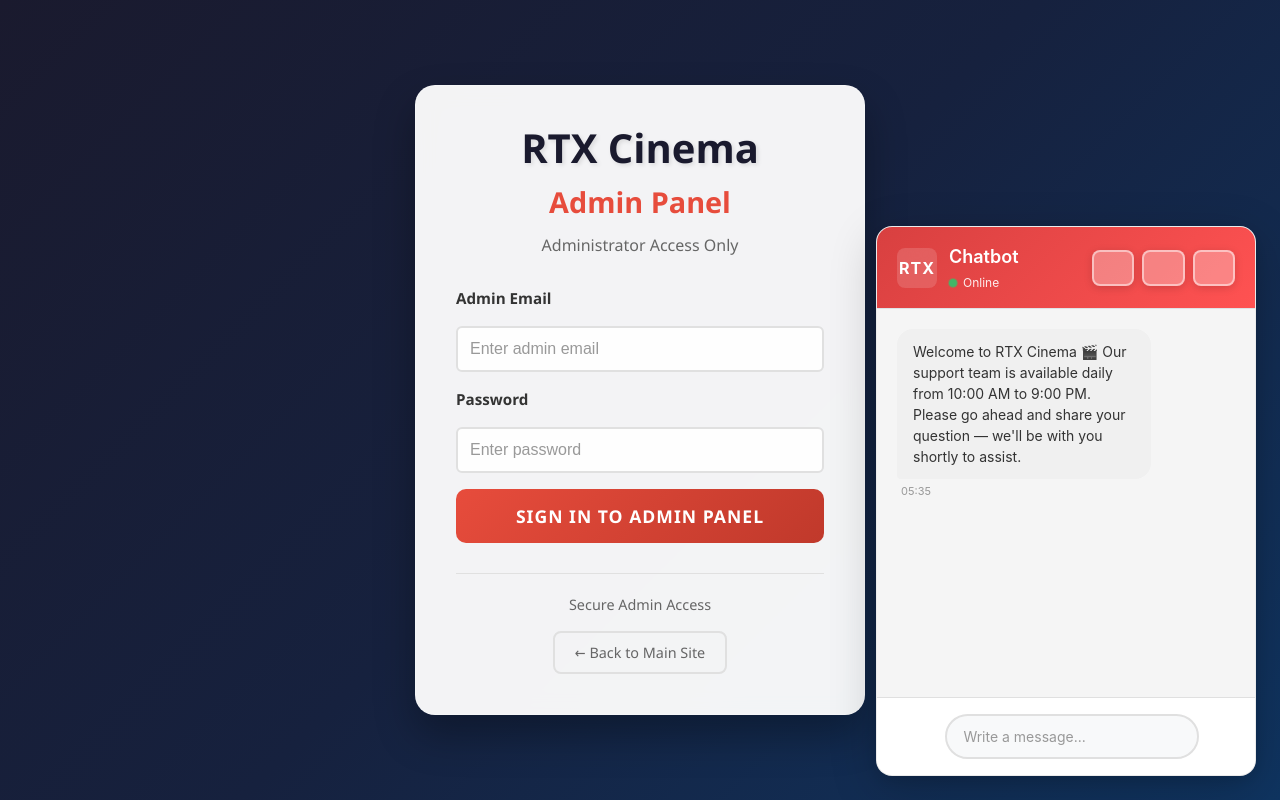
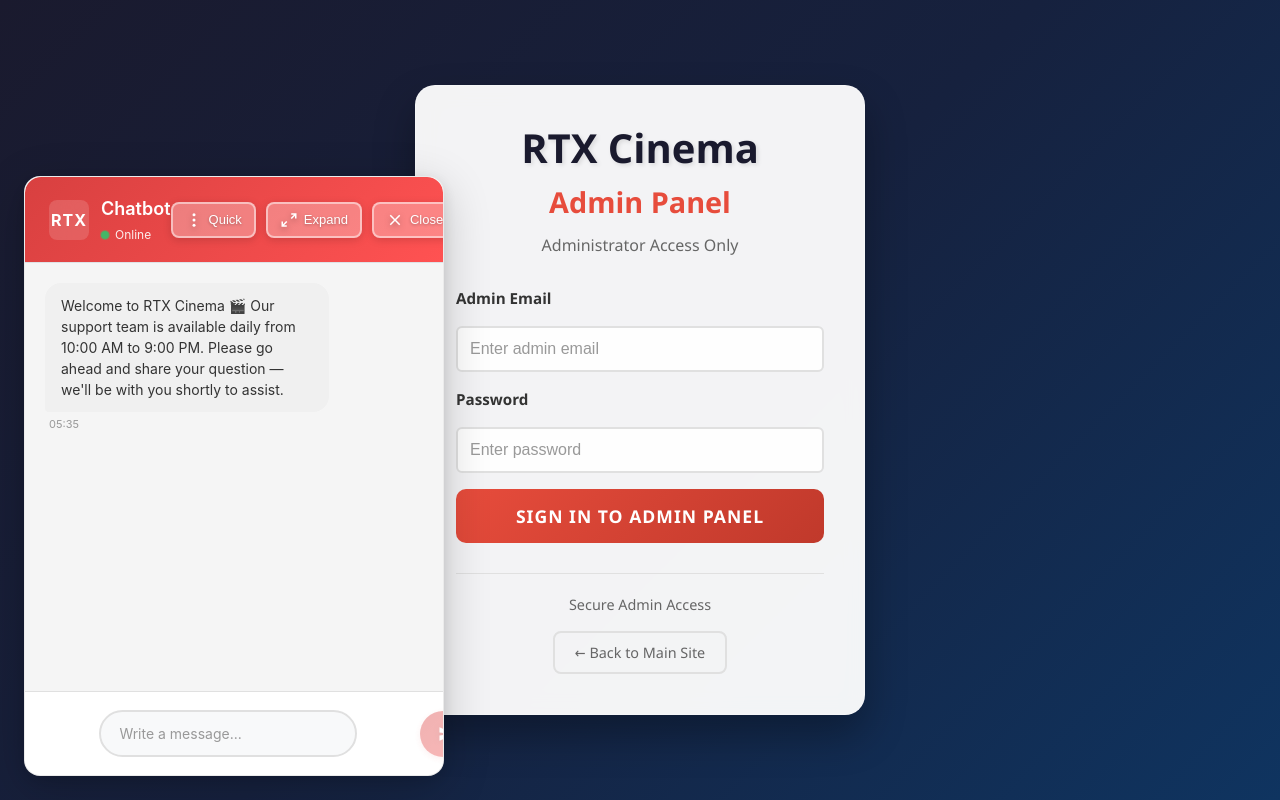
Before and after one commit to RonishStha888/FinalYearProjectMovieBooking, a React app in the folder frontend/: page /admin in a window 1280 px wide. Both pictures are taken after a click on the button "Open live chat". Built offline with nearby package versions, Linux system fonts and the light colour scheme; the HTML template or start-up script is replaced by a standard one.

Commit message:
fixing chatbot and ui issues

```diff
--- a/frontend/src/components/ChatHeader.css
+++ b/frontend/src/components/ChatHeader.css
@@ -2,10 +2,11 @@
   display: flex;
   align-items: center;
   justify-content: space-between;
-  padding: 16px 20px;
+  padding: 18px 24px;
   background: linear-gradient(135deg, #D84040 0%, #ff5252 100%);
-  border-radius: 12px 12px 0 0;
+  border-radius: 16px 16px 0 0;
   color: white;
+  min-height: 72px;
 }
 
 .header-left {
@@ -67,14 +68,14 @@
 .header-right {
   display: flex;
   align-items: center;
-  gap: 8px;
+  gap: 10px;
 }
 
 .header-button {
-  width: 36px;
+  width: auto;
+  min-width: 36px;
   height: 36px;
-  min-width: 36px;
-  min-height: 36px;
+  padding: 0 12px;
   background: rgba(255, 255, 255, 0.3);
   border: 2px solid rgba(255, 255, 255, 0.5);
   border-radius: 8px;
@@ -83,15 +84,19 @@
   display: flex;
   align-items: center;
   justify-content: center;
+  gap: 6px;
   transition: all 0.2s ease;
   flex-shrink: 0;
   box-shadow: 0 2px 8px rgba(0, 0, 0, 0.15);
+  font-family: 'DM Sans', 'Poppins', sans-serif;
+  font-size: 13px;
+  font-weight: 500;
 }
 
 .header-button:hover {
   background: rgba(255, 255, 255, 0.4);
   border-color: rgba(255, 255, 255, 0.7);
-  transform: scale(1.1);
+  transform: scale(1.05);
   box-shadow: 0 4px 12px rgba(0, 0, 0, 0.2);
 }
 
@@ -101,9 +106,15 @@
 }
 
 .header-button svg {
-  width: 20px;
-  height: 20px;
+  width: 18px;
+  height: 18px;
+  flex-shrink: 0;
   filter: drop-shadow(0 2px 3px rgba(0, 0, 0, 0.3));
+}
+
+.button-label {
+  white-space: nowrap;
+  text-shadow: 0 1px 3px rgba(0, 0, 0, 0.3);
 }
 
 .quick-actions-toggle.active {
@@ -146,6 +157,18 @@
     font-size: 16px;
   }
 
+  .header-button {
+    padding: 0 8px;
+    min-width: 32px;
+    height: 32px;
+    font-size: 11px;
+  }
+
+  .header-button svg {
+    width: 16px;
+    height: 16px;
+  }
+
   .expand-button {
     display: none;
   }
--- a/frontend/src/components/ChatHeader.jsx
+++ b/frontend/src/components/ChatHeader.jsx
@@ -30,6 +30,7 @@ const ChatHeader = ({ onClose, onExpand, onToggleQuickActions, showQuickActions
             <circle cx="12" cy="5" r="2"/>
             <circle cx="12" cy="19" r="2"/>
           </svg>
+          <span className="button-label">Quick</span>
         </button>
 
         <button
@@ -42,6 +43,7 @@ const ChatHeader = ({ onClose, onExpand, onToggleQuickActions, showQuickActions
           <svg viewBox="0 0 24 24" fill="currentColor" stroke="none">
             <path d="M21 3h-6v2h3.59l-4.3 4.29 1.42 1.42L20 6.41V10h2V3zM3 21h6v-2H5.41l4.3-4.29-1.42-1.42L4 17.59V14H2v7z"/>
           </svg>
+          <span className="button-label">Expand</span>
         </button>
 
         <button
@@ -54,6 +56,7 @@ const ChatHeader = ({ onClose, onExpand, onToggleQuickActions, showQuickActions
           <svg viewBox="0 0 24 24" fill="currentColor" stroke="none">
             <path d="M19 6.41L17.59 5 12 10.59 6.41 5 5 6.41 10.59 12 5 17.59 6.41 19 12 13.41 17.59 19 19 17.59 13.41 12z"/>
           </svg>
+          <span className="button-label">Close</span>
         </button>
       </div>
     </div>
--- a/frontend/src/components/ChatInput.css
+++ b/frontend/src/components/ChatInput.css
@@ -1,17 +1,18 @@
 .chat-input {
   display: flex;
   align-items: center;
-  gap: 10px;
-  padding: 16px 20px;
+  gap: 12px;
+  padding: 18px 24px;
   background: white;
   border-top: 1px solid #e0e0e0;
   border-radius: 0 0 16px 16px;
   flex-shrink: 0;
+  min-height: 80px;
 }
 
 .message-input {
   flex: 1;
-  padding: 12px 16px;
+  padding: 13px 18px;
   border: 2px solid #e0e0e0;
   border-radius: 24px;
   font-family: 'DM Sans', 'Poppins', -apple-system, BlinkMacSystemFont, 'Segoe UI', sans-serif;
@@ -19,6 +20,7 @@
   outline: none;
   transition: all 0.2s ease;
   background: #f8f9fa;
+  min-height: 46px;
 }
 
 .message-input:focus {
@@ -65,25 +67,29 @@
 }
 
 .send-button {
-  width: 44px;
-  height: 44px;
-  min-width: 44px;
-  min-height: 44px;
+  width: auto;
+  min-width: 48px;
+  height: 46px;
+  padding: 0 18px;
   background: linear-gradient(135deg, #D84040 0%, #ff5252 100%);
   border: none;
-  border-radius: 50%;
+  border-radius: 24px;
   color: white;
   cursor: pointer;
   display: flex;
   align-items: center;
   justify-content: center;
+  gap: 8px;
   transition: all 0.2s ease;
   flex-shrink: 0;
   box-shadow: 0 3px 12px rgba(216, 64, 64, 0.4);
+  font-family: 'DM Sans', 'Poppins', sans-serif;
+  font-size: 14px;
+  font-weight: 600;
 }
 
 .send-button:hover:not(:disabled) {
-  transform: scale(1.1);
+  transform: scale(1.05);
   box-shadow: 0 5px 18px rgba(216, 64, 64, 0.5);
 }
 
@@ -99,9 +105,15 @@
 }
 
 .send-button svg {
-  width: 20px;
-  height: 20px;
+  width: 18px;
+  height: 18px;
+  flex-shrink: 0;
   filter: drop-shadow(0 1px 3px rgba(0, 0, 0, 0.2));
+}
+
+.send-button .button-label {
+  white-space: nowrap;
+  text-shadow: 0 1px 2px rgba(0, 0, 0, 0.2);
 }
 
 /* Mobile responsive */
@@ -124,15 +136,19 @@
   }
 
   .send-button {
-    width: 40px;
+    min-width: 40px;
     height: 40px;
-    min-width: 40px;
-    min-height: 40px;
+    padding: 0 12px;
+    font-size: 13px;
   }
 
-  .input-icon-button svg,
-  .send-button svg {
+  .input-icon-button svg {
     width: 18px;
     height: 18px;
   }
+
+  .send-button svg {
+    width: 16px;
+    height: 16px;
+  }
 }
--- a/frontend/src/components/ChatInput.jsx
+++ b/frontend/src/components/ChatInput.jsx
@@ -69,6 +69,7 @@ const ChatInput = ({ onSendMessage }) => {
         <svg viewBox="0 0 24 24" fill="currentColor" stroke="none">
           <path d="M2.01 21L23 12 2.01 3 2 10l15 2-15 2z"/>
         </svg>
+        <span className="button-label">Send</span>
       </button>
     </form>
   );
--- a/frontend/src/components/ChatWindow.css
+++ b/frontend/src/components/ChatWindow.css
@@ -1,13 +1,13 @@
 .chat-window-overlay {
   position: fixed;
   bottom: 24px;
-  right: 24px;
+  left: 24px;
   z-index: 9999;
 }
 
 .chat-window {
-  width: 380px;
-  height: 550px;
+  width: 420px;
+  height: 600px;
   background: white;
   border-radius: 16px;
   box-shadow: 0 12px 48px rgba(0, 0, 0, 0.2), 0 4px 16px rgba(0, 0, 0, 0.1);
@@ -17,7 +17,7 @@
   border: 1px solid rgba(0, 0, 0, 0.08);
 
   animation: slideUp 0.3s cubic-bezier(0.4, 0, 0.2, 1);
-  transform-origin: bottom right;
+  transform-origin: bottom left;
 }
 
 .chat-window.open {
@@ -175,8 +175,8 @@
 @media (max-width: 768px) {
   .chat-window-overlay {
     bottom: 0;
+    left: 0;
     right: 0;
-    left: 0;
     padding: 0 16px 16px 16px;
   }
 
@@ -191,8 +191,8 @@
   .chat-window-overlay {
     padding: 0;
     bottom: 0;
+    left: 0;
     right: 0;
-    left: 0;
   }
 
   .chat-window {
--- a/frontend/src/components/FloatingChatButton.css
+++ b/frontend/src/components/FloatingChatButton.css
@@ -1,7 +1,7 @@
 .floating-chat-button {
   position: fixed;
   bottom: 24px;
-  right: 24px;
+  left: 24px;
   z-index: 9998;
 
   width: 60px;
@@ -114,9 +114,9 @@
 /* Tooltip */
 .chat-tooltip {
   position: absolute;
-  left: -10px;
+  right: -10px;
   top: 50%;
-  transform: translate(-100%, -50%);
+  transform: translate(100%, -50%);
   background: rgba(0, 0, 0, 0.9);
   color: white;
   padding: 10px 16px;
@@ -134,26 +134,26 @@
 .chat-tooltip::after {
   content: '';
   position: absolute;
-  left: 100%;
+  right: 100%;
   top: 50%;
   transform: translateY(-50%);
   width: 0;
   height: 0;
-  border-left: 8px solid rgba(0, 0, 0, 0.9);
+  border-right: 8px solid rgba(0, 0, 0, 0.9);
   border-top: 8px solid transparent;
   border-bottom: 8px solid transparent;
 }
 
 .floating-chat-button:hover .chat-tooltip {
   opacity: 1;
-  transform: translate(calc(-100% - 8px), -50%);
+  transform: translate(calc(100% + 8px), -50%);
 }
 
 /* Mobile responsive */
 @media (max-width: 768px) {
   .floating-chat-button {
     bottom: 20px;
-    right: 20px;
+    left: 20px;
     width: 56px;
     height: 56px;
   }
@@ -171,7 +171,7 @@
 @media (max-width: 480px) {
   .floating-chat-button {
     bottom: 16px;
-    right: 16px;
+    left: 16px;
     width: 52px;
     height: 52px;
   }
```
